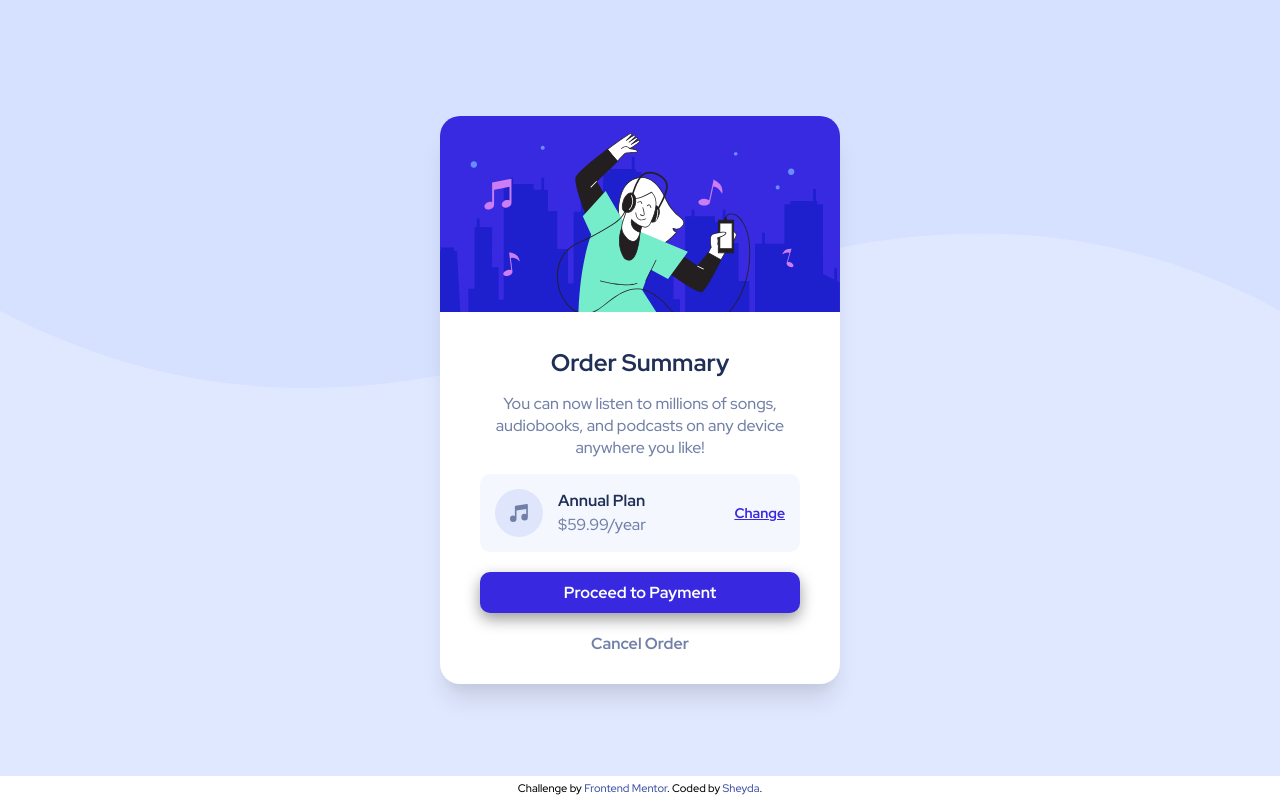
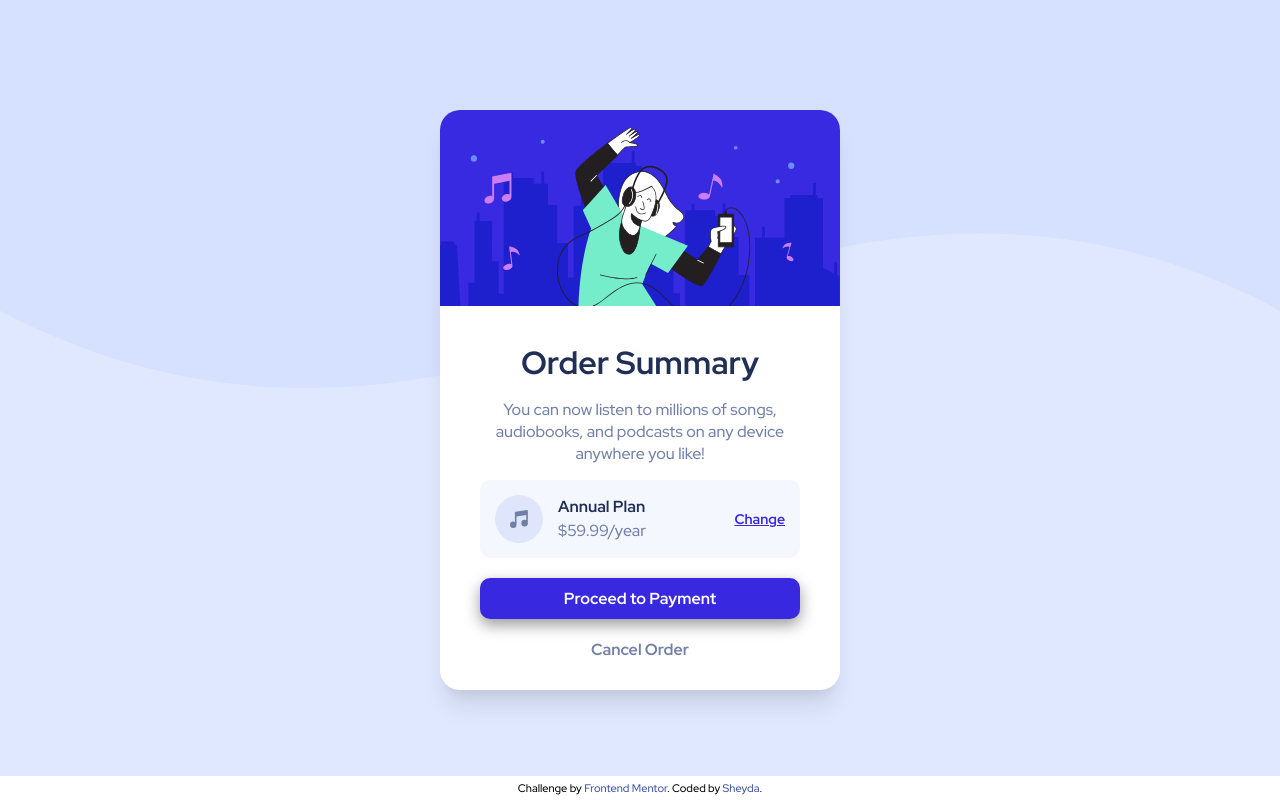
Before and after one commit to sheyda99/order-summary-component, a plain HTML site: page index.html in a window 1280 px wide. Drawn offline with Linux system fonts and the light colour scheme.

Commit message:
Fixing some design problems

```diff
--- a/index.html
+++ b/index.html
@@ -31,12 +31,12 @@
                 <img src="images/illustration-hero.svg" alt="illustration hero">
             </div>
             <div class="card-body">
-                <h2>Order Summary</h2>
+                <h1>Order Summary</h1>
                 <p class="text-muted">You can now listen to millions of songs, audiobooks, and podcasts on any device anywhere you like!</p>
                 <div class="annual-plan">
                     <img src="images/icon-music.svg" alt="icon music">
                     <div>
-                        <h5>Annual Plan</h5>
+                        <h2>Annual Plan</h2>
                         <p class="text-muted">$59.99/year</p>
                     </div>
                     <a href="#">Change</a>
@@ -48,7 +48,7 @@
     </main>
 
 
-    <div class="attribution">
+    <div class="attribution" role="contentinfo">
         Challenge by <a href="https://www.frontendmentor.io?ref=challenge" target="_blank">Frontend Mentor</a>.
         Coded by <a href="https://www.frontendmentor.io/profile/sheyda99" target="_blank">Sheyda</a>.
     </div>
--- a/style.css
+++ b/style.css
@@ -42,7 +42,7 @@ main {
 .card .card-body {
     padding: 30px 40px;
 }
-.card .card-body h2 {
+.card .card-body h1 {
     margin-bottom: 15px;
     color: #1f2f56;
     font-weight: 700;
@@ -67,7 +67,7 @@ main {
     text-align: left;
     flex-grow: 8;
 }
-.annual-plan h5 {
+.annual-plan h2 {
     margin-bottom: 3px;
     font-size: 16px;
 }
```
